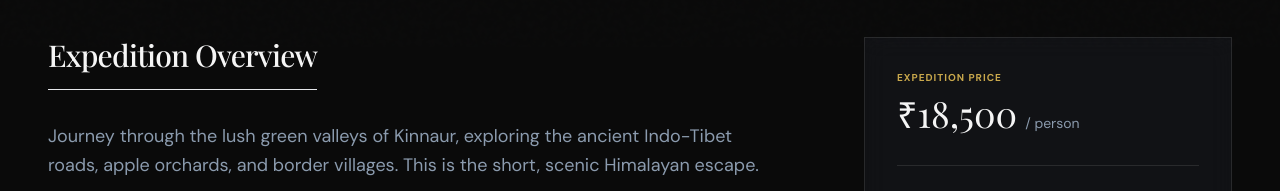
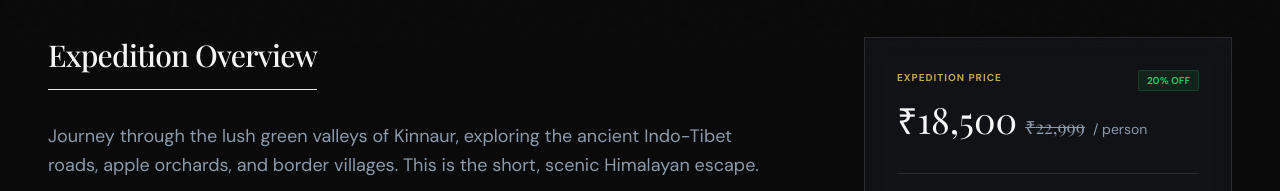
Before and after one commit to coder911i/baspa-tours-and-travels, a Next.js app: page /tours/kinnaur-tibet-border in a window 1280 px wide. Shown: the part 753-944 px from the top of the page. Built offline with nearby package versions, Linux system fonts and the light colour scheme; a web font is replaced by a local one.

Commit message:
feat: update instagram URL in footer/schema and add original crossed-out prices and off percentage to all tours

```diff
--- a/src/app/layout.tsx
+++ b/src/app/layout.tsx
@@ -113,7 +113,7 @@ export default function RootLayout({
     },
     "geo": { "@type": "GeoCoordinates", "latitude": 31.3481, "longitude": 78.4395 },
     "openingHoursSpecification": { "@type": "OpeningHoursSpecification", "dayOfWeek": ["Monday","Tuesday","Wednesday","Thursday","Friday","Saturday","Sunday"], "opens": "08:00", "closes": "20:00" },
-    "sameAs": ["https://www.instagram.com/baspatravels", "https://wa.me/919418701460"]
+    "sameAs": ["https://www.instagram.com/baspatravels.in/", "https://wa.me/919418701460"]
   };
 
   return (
--- a/src/components/3d/TourCard.tsx
+++ b/src/components/3d/TourCard.tsx
@@ -94,11 +94,23 @@ export default function TourCard3D({ tour }: TourCard3DProps) {
 
           <div
             style={{ transform: "translateZ(40px)" }}
-            className="flex items-center justify-between pt-6 border-t border-white/10"
+            className="flex items-center justify-between pt-6 border-t border-white/10 w-full"
           >
             <div>
               <p className="text-text-muted text-[10px] uppercase tracking-widest mb-1">Starts From</p>
-              <p className="text-gold font-bold text-xl">₹{displayPrice.toLocaleString()}</p>
+              <div className="flex flex-col">
+                <div className="flex items-center gap-2">
+                  <p className="text-gold font-bold text-xl">₹{displayPrice.toLocaleString()}</p>
+                  {tour.originalPrice && (
+                    <span className="text-xs line-through text-text-muted font-display">₹{tour.originalPrice.toLocaleString()}</span>
+                  )}
+                </div>
+                {tour.originalPrice && (
+                  <span className="text-[9px] font-bold text-green-500 bg-green-500/10 px-1.5 py-0.5 rounded-sm border border-green-500/20 w-fit mt-1">
+                    {Math.round(((tour.originalPrice - displayPrice) / tour.originalPrice) * 100)}% OFF
+                  </span>
+                )}
+              </div>
             </div>
             <div className="text-right">
               <p className="text-text-muted text-[10px] uppercase tracking-widest mb-1">Duration</p>
--- a/src/components/sections/TourDetailContent.tsx
+++ b/src/components/sections/TourDetailContent.tsx
@@ -224,7 +224,12 @@ export default function TourDetailContent({ tour }: { tour: Tour }) {
       <div className="fixed bottom-0 left-0 w-full bg-charcoal border-t border-white/10 p-4 z-[40] lg:hidden flex items-center justify-between backdrop-blur-md">
         <div>
           <span className="text-text-muted text-[10px] uppercase tracking-widest block">Expedition starting</span>
-          <span className="text-xl font-display text-snow">₹{typeof tour.price === 'number' ? tour.price.toLocaleString() : tour.price.perPerson.toLocaleString()}</span>
+          <div className="flex items-center gap-2">
+            <span className="text-xl font-display text-snow">₹{typeof tour.price === 'number' ? tour.price.toLocaleString() : tour.price.perPerson.toLocaleString()}</span>
+            {tour.originalPrice && (
+              <span className="text-xs line-through text-text-muted font-display">₹{tour.originalPrice.toLocaleString()}</span>
+            )}
+          </div>
         </div>
         <button
           onClick={handleScrollToBooking}
--- a/src/components/ui/BookingWidget.tsx
+++ b/src/components/ui/BookingWidget.tsx
@@ -27,9 +27,19 @@ export default function BookingWidget({ tour }: { tour: Tour }) {
   return (
     <div className="glass-card p-8 sticky top-32 border-gold/10" id="booking-widget">
       <div className="mb-8 pb-8 border-b border-white/10">
-        <span className="text-gold text-[10px] uppercase tracking-widest font-bold block mb-2">Expedition Price</span>
-        <div className="flex items-baseline gap-2">
+        <div className="flex justify-between items-start mb-2">
+          <span className="text-gold text-[10px] uppercase tracking-widest font-bold block">Expedition Price</span>
+          {tour.originalPrice && (
+            <span className="text-[10px] font-bold text-green-500 bg-green-500/10 px-2 py-0.5 rounded-sm border border-green-500/20">
+              {Math.round(((tour.originalPrice - basePrice) / tour.originalPrice) * 100)}% OFF
+            </span>
+          )}
+        </div>
+        <div className="flex items-baseline gap-2 flex-wrap">
           <span className="text-4xl font-display text-snow">₹{basePrice.toLocaleString()}</span>
+          {tour.originalPrice && (
+            <span className="text-lg line-through text-text-muted font-display">₹{tour.originalPrice.toLocaleString()}</span>
+          )}
           <span className="text-text-muted text-sm">/ person</span>
         </div>
       </div>
--- a/src/components/ui/TourCard.tsx
+++ b/src/components/ui/TourCard.tsx
@@ -56,8 +56,18 @@ export default function TourCard({ tour }: { tour: Tour }) {
             <div className="flex justify-between items-end">
               <div>
                 <span className="text-[9px] uppercase tracking-widest text-text-muted block mb-1">Starting from</span>
-                <span className="text-2xl font-display text-[#C9A84C] font-semibold">₹{displayPrice.toLocaleString()}</span>
+                <div className="flex items-center gap-2">
+                  <span className="text-2xl font-display text-[#C9A84C] font-semibold">₹{displayPrice.toLocaleString()}</span>
+                  {tour.originalPrice && (
+                    <span className="text-sm line-through text-text-muted font-display">₹{tour.originalPrice.toLocaleString()}</span>
+                  )}
+                </div>
               </div>
+              {tour.originalPrice && (
+                <span className="text-[10px] font-bold text-green-500 bg-green-500/10 px-2 py-0.5 rounded-sm border border-green-500/20">
+                  {Math.round(((tour.originalPrice - displayPrice) / tour.originalPrice) * 100)}% OFF
+                </span>
+              )}
             </div>
 
             {/* Book Karo CTA (Full-width) */}
--- a/src/lib/constants.ts
+++ b/src/lib/constants.ts
@@ -12,7 +12,7 @@ export const SITE_CONFIG = {
   // TODO: Replace with official promo trailer YouTube video ID
   VIDEO_ID: 'g8-fN6w4aC8',
   SOCIAL_LINKS: {
-    instagram: 'https://instagram.com/baspatravels',
+    instagram: 'https://www.instagram.com/baspatravels.in/',
     facebook: 'https://facebook.com/baspatravels',
     twitter: 'https://twitter.com/baspatravels',
     youtube: 'https://youtube.com/@baspatravels',
--- a/src/lib/data/tours.ts
+++ b/src/lib/data/tours.ts
@@ -10,6 +10,7 @@ export const tours: Tour[] = [
     location: "Spiti & Kinnaur",
     startingPrice: "₹16,999",
     price: 16999,
+    originalPrice: 20999,
     altitude: "4,520m",
     image: "https://images.unsplash.com/photo-1681798805445-2b24c2cb8f64?auto=format&fit=crop&w=1200&q=85",
     difficulty: "Moderate",
@@ -180,6 +181,7 @@ export const tours: Tour[] = [
     startingPrice: "₹35,000",
     altitude: "4,590m",
     price: 35000,
+    originalPrice: 42999,
     image: "https://images.unsplash.com/photo-1544084944-15269ec7b5a0?auto=format&fit=crop&w=1200&q=85",
     difficulty: "Extreme",
     groupSize: "10-15 Riders",
@@ -338,6 +340,7 @@ export const tours: Tour[] = [
     startingPrice: "₹18,500",
     altitude: "3,450m",
     price: 18500,
+    originalPrice: 22999,
     image: "https://images.unsplash.com/photo-1607836046730-3317bd58a31b?auto=format&fit=crop&w=1200&q=85",
     difficulty: "Moderate",
     groupSize: "8-12 Persons",
@@ -465,6 +468,7 @@ export const tours: Tour[] = [
     startingPrice: "₹28,500",
     altitude: "4,520m",
     price: 28500,
+    originalPrice: 34999,
     image: "https://images.unsplash.com/photo-1698753935263-0eca2103d2db?auto=format&fit=crop&w=1200&q=85",
     difficulty: "Challenging",
     groupSize: "8-10 Persons",
--- a/src/types/index.ts
+++ b/src/types/index.ts
@@ -46,6 +46,7 @@ export interface Tour {
   altitude?: string;
   groupSize: string | { min: number; max: number };
   price: number | { perPerson: number; private?: number };
+  originalPrice?: number;
   startingPrice?: string;
   season?: string[];
   highlights: string[];
```
